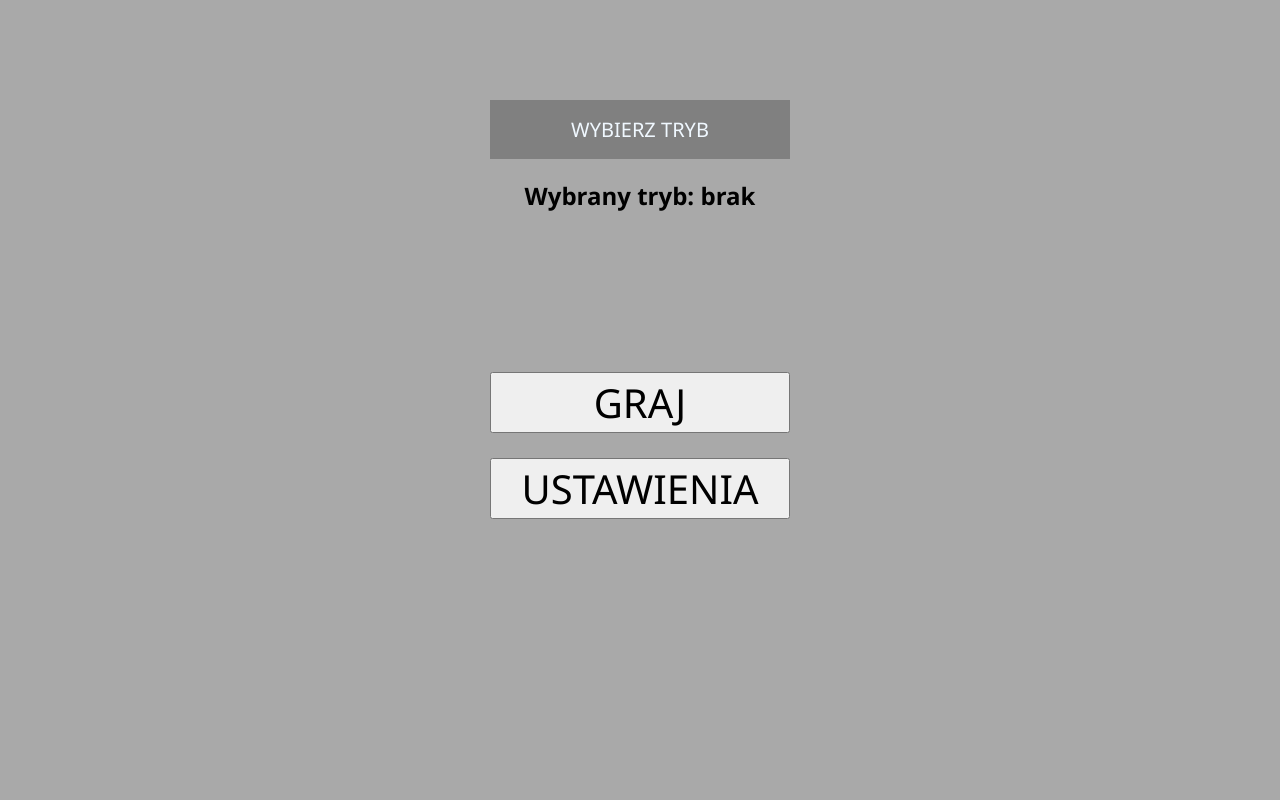
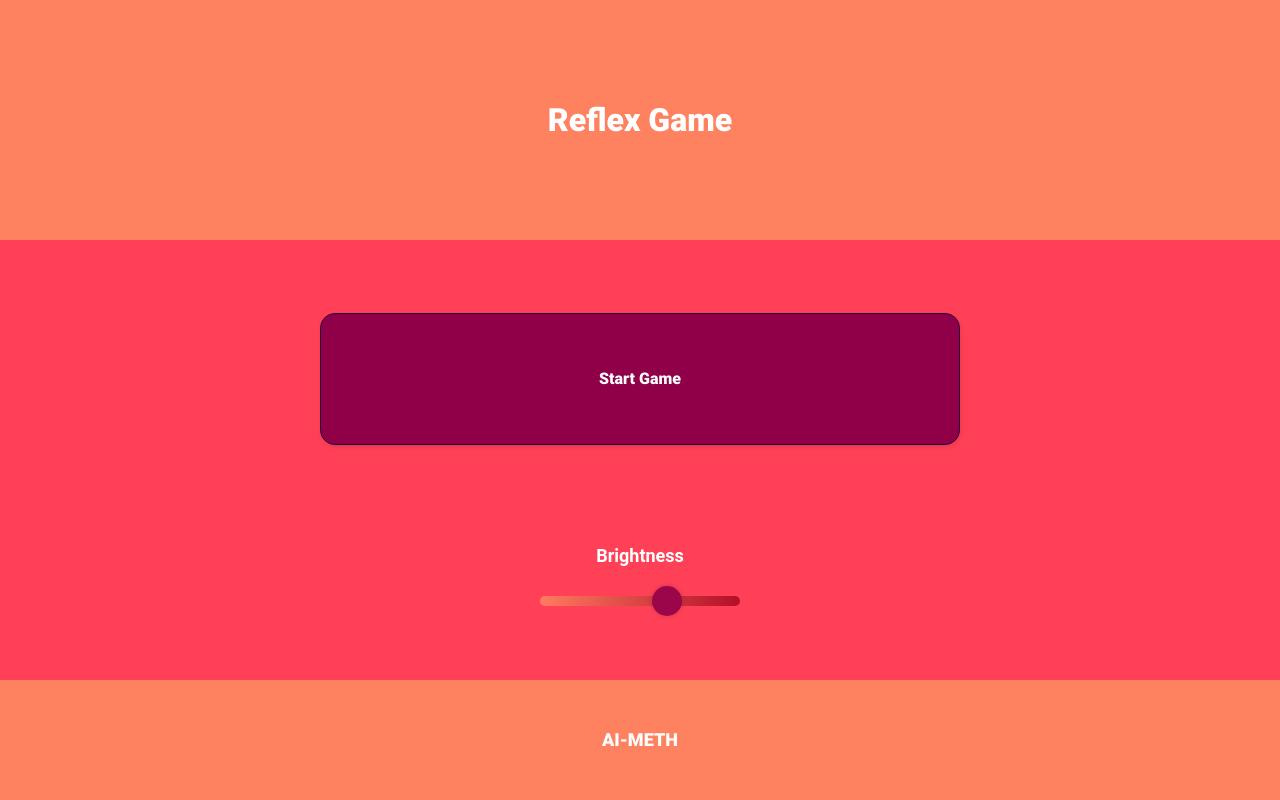
Before and after one commit to AI-Meth-IT-team/PillowWebsite, a plain HTML site: page WebSite/index.html in a window 1280 px wide. Drawn offline with Linux system fonts and the light colour scheme.

Commit message:
Main game html and css site updated and added some basic js

```diff
--- a/WebSite/index.html
+++ b/WebSite/index.html
@@ -1,44 +1,26 @@
-<!DOCTYPE html>
-<html>
-    <head>
-        <link rel="stylesheet" href="style.css">
-    </head>
-    <script language="javascript" type="text/javascript">
-        function showSelectedMode(mode)
-        {
-            document.getElementById('selected-mode').innerText = "Wybrany tryb: "+mode;
-        }
-        window.onload = function() {
-                document.getElementById("play").onclick = function() {
-                    if(document.getElementById("selected-mode").innerText!=="Wybrany tryb: brak")
-                    {
-                        location.href = "play.html";
-                    }
-                    else
-                    {
-                        alert("Najpierw wybierz tryb")
-                    }
-                };
-            };
-    </script>
-    <title>
-        Gra
-    </title>
-    <div class="dropdown">
-        <button class="dropbtn">WYBIERZ TRYB</button>
-        <div class="dropdown-content">
-        <a href="#" onclick="showSelectedMode('Tryb1')">Tryb1</a>
-        <a href="#" onclick="showSelectedMode('Tryb2')">Tryb2</a>
-        <a href="#" onclick="showSelectedMode('Tryb3')">Tryb3</a>
+<html lang="en">
+<head>
+    <meta charset="UTF-8">
+    <meta name="viewport" content="width=device-width, initial-scale=1.0">
+    <title>Reflex Game</title>
+    <link rel="stylesheet" href="style.css">
+    <script src="script.js"></script>
+</head>
+<body onload="onStart()">
+    <div class="content" >
+        <div class="banner">
+            Reflex Game
+        </div>
+        <div class="game">
+            <input type="button" onclick="startGame()" value="Start Game" class="startButton">
+            <div class="sliderContainer">
+                <label for="brightnessSlider" class="sliderLabel">Brightness</label>
+                <input id="brightnessSlider" type="range" min="1" max="100" class="brightnesSlider">
+            </div>
+        </div>
+        <div class="footer">
+            AI-METH
         </div>
     </div>
-    <h2 id="selected-mode">
-        Wybrany tryb: brak
-    </h2>
-    <button id="play">
-        GRAJ
-    </button>
-    <button id = "settings">
-        USTAWIENIA
-    </button>
+</body>
 </html>
--- /dev/null
+++ b/WebSite/script.js
@@ -0,0 +1,10 @@
+function onStart(){
+    //ładowanie z pliku wartości brightnes
+    var slider = document.getElementsByClassName('brightnesSlider')[0];
+    if (slider) {
+        slider.value = 66; // tu bedzie sie bralo z pliku wartosci i dawalo tu
+    }
+}
+function startGame(){
+
+}
--- a/WebSite/style.css
+++ b/WebSite/style.css
@@ -1,72 +1,174 @@
-body{
-    background-color: darkgray;
+body,html{
+    display: flex;
+    margin: 0;
+    padding: 0;
+    width: 100%;
+    height: 100%;
+}
+.content{
+    width: 100%;
+    height: 100%;
+    flex-direction: column;
+    background: #ff8260;
+}
+.banner{
+    height: 30%;
+    display: flex;
+    justify-content: center;
+    align-items: center;
+    color: #FFFFFF;
+    font-family: nunito,roboto,proxima-nova,"proxima nova",sans-serif;
+    font-size: xx-large;
+    font-weight: 800;
+    text-align: center;
+    text-rendering: geometricprecision;
+    text-transform: none;
+}
+.game{
     display: flex;
     flex-direction: column;
     justify-content: center;
     align-items: center;
-    margin: 0;
+    height: 55%;
+    background: #ff4057;
+
+}
+.startButton{
+    width: 50%;
+    height: 30%;
+    background: #900048;
+    border: 1px solid #240041;
+    border-radius: 15px;
+    box-shadow: rgba(0, 0, 0, 0.1) 1px 2px 4px;
+    box-sizing: border-box;
+    color: #FFFFFF;
+    cursor: pointer;
+    display: inline-block;
+    font-family: nunito,roboto,proxima-nova,"proxima nova",sans-serif;
+    font-size: 16px;
+    font-weight: 800;
+    line-height: 16px;
+    min-height: 40px;
+    outline: 0;
+    padding: 12px 14px;
+    text-align: center;
+    text-rendering: geometricprecision;
+    text-transform: none;
+    user-select: none;
+    -webkit-user-select: none;
+    touch-action: manipulation;
+    vertical-align: middle;
 }
 
-#play{
-
-    font-family: 'Segoe UI', Tahoma, Geneva, Verdana, sans-serif;
-    text-align: center;
-    margin-top: 140px;
-    font-size: 40px;
-    width: 300px;
+.startButton:hover,
+.startButton:active {
+  background-color: #240041;
+  background-position: 0 0;
+  color: #FF4742;
+}
+.startButton:active {
+  opacity: .5;
+}
+.sliderContainer {
+    display: flex;
+    flex-direction: column;
+    align-items: center;
+    margin-top: 100px;
 }
 
-#settings{
-    font-family: 'Segoe UI', Tahoma, Geneva, Verdana, sans-serif;
-    text-align: center;
-    margin-top: 25px;
-    font-size: 40px;
-    width: 300px;
+.sliderLabel {
+    font-family: nunito, roboto, proxima-nova, "proxima nova", sans-serif;
+    font-size: 18px;
+    font-weight: 700;
+    color: #FFFFFF;
+    margin-bottom: 10px;
 }
 
-.dropbtn{
-    background-color: grey;
-    margin: auto;
-    color:aliceblue;
-    font-family: 'Segoe UI', Tahoma, Geneva, Verdana, sans-serif;
-    padding: 16px;
-    font-size: 20px;
-    margin-top: 100px;
-    width: 300px;
-    border: none;
-    cursor: pointer;
+.brightnesSlider {
+    -webkit-appearance: none;
+    appearance: none;
+    width: 80%;
+    max-width: 500px;
+    min-width: 200px;
+    height: 10px;
+    border-radius: 5px;
+    background: linear-gradient(to right, #ff8260, #ac0a25);
+    outline: none;
+    opacity: 0.9;
+    transition: opacity 0.2s;
+    margin-top: 20px;
 }
 
-.dropdown{
-    position: center;
-    display:inline-block;
+.brightnesSlider:hover {
+    opacity: 1;
+}
+.brightnesSlider::-webkit-slider-thumb {
+    -webkit-appearance: none;
+    appearance: none;
+    width: 30px;
+    height: 30px;
+    border-radius: 50%;
+    background: #900048;
+    cursor: pointer;
+    box-shadow: 0 0 5px rgba(0, 0, 0, 0.2);
+}
+.brightnesSlider::-moz-range-thumb {
+    width: 30px;
+    height: 30px;
+    border-radius: 50%;
+    background: #900048;
+    cursor: pointer;
+    box-shadow: 0 0 5px rgba(0, 0, 0, 0.2);
+}
+.brightnesSlider::-ms-thumb {
+    width: 30px;
+    height: 30px;
+    border-radius: 50%;
+    background: #900048;
+    cursor: pointer;
+    box-shadow: 0 0 5px rgba(0, 0, 0, 0.2);
+}
+.footer{
+    height: 15%;
+    display: flex;
+    flex-direction: column;
+    justify-content: center;
+    align-items: center;
+    color: #FFFFFF;
+    font-family: nunito,roboto,proxima-nova,"proxima nova",sans-serif;
+    font-size: large;
+    font-weight: 800;
+    text-align: center;
+    text-rendering: geometricprecision;
+    text-transform: none;
 }
 
-.dropdown-content{
-    display: none;
-    position: absolute;
-    background-color: aliceblue;
-    min-width: 160px;
-    z-index: 1;
-    width: 300px;
+@media (max-width: 768px) {
+    .banner {
+        font-size: large;
+    }
+    .startButton {
+        width: 70%;
+    }
+    .footer {
+        font-size: medium;
+    }
 }
 
-.dropdown-content a{
-    color:black;
-    padding: 12px 16px;
-    text-decoration: none;
-    display: block;
+@media (max-width: 480px) {
+    .banner {
+        font-size: medium;
+        padding: 10px;
+    }
+    .startButton {
+        width: 90%;
+        height: 40px;
+        font-size: 14px;
+    }
+    .brightnesSlider {
+        width: 90%;
+    }
+    .footer {
+        font-size: small;
+    }
 }
-
-.dropdown-content a:hover{
-    background-color: lightgrey;
-}
-
-.dropdown:hover .dropdown-content{
-    display:block;
-}
-
-h2{
-    font-family: 'Segoe UI', Tahoma, Geneva, Verdana, sans-serif;
-    margin-bottom: 20px;
-}
```
